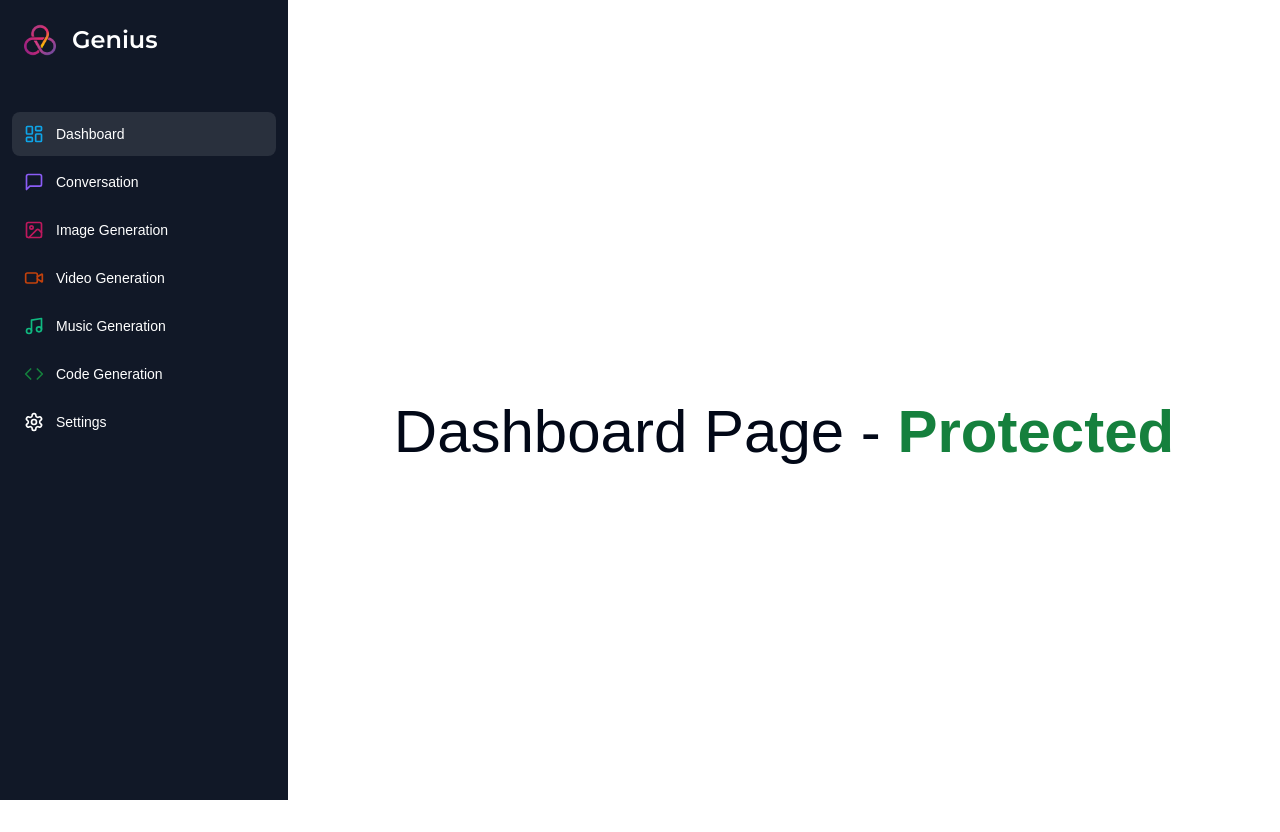
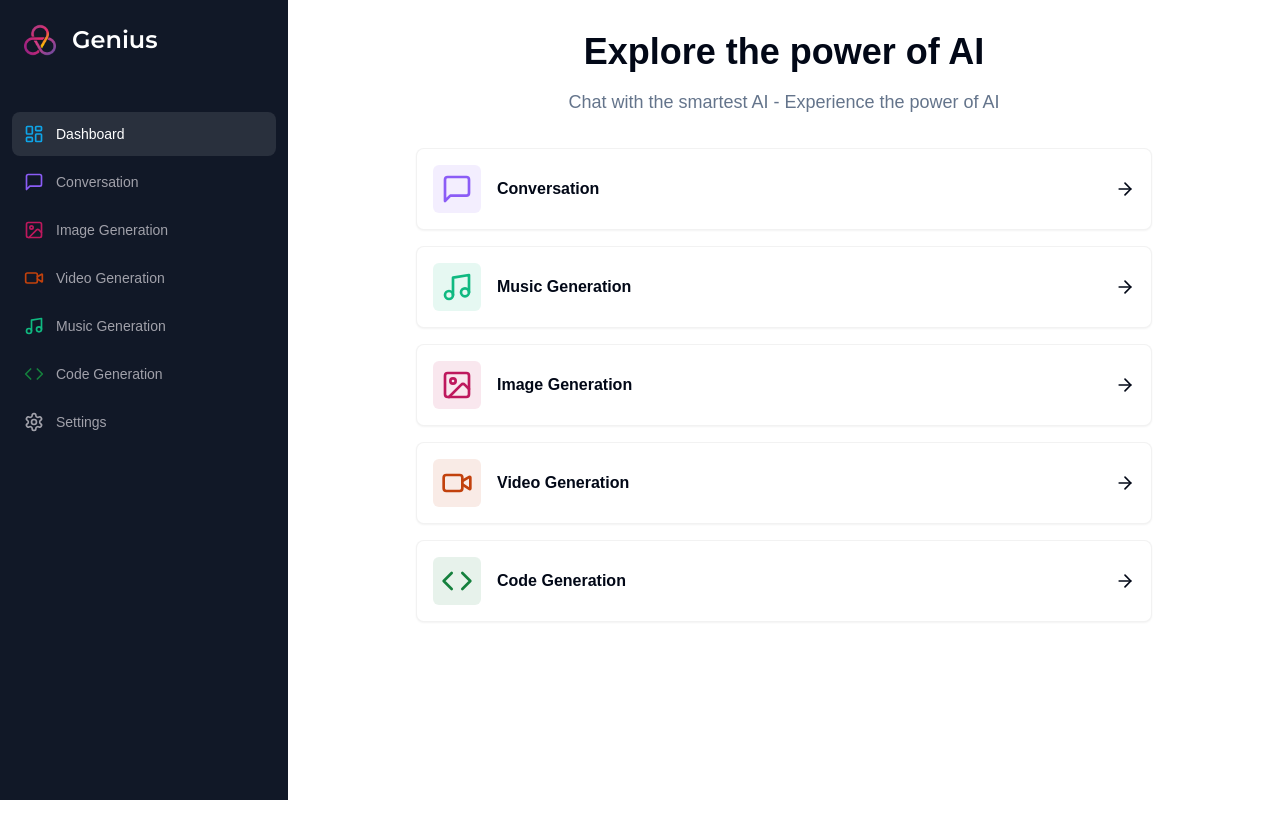
Before and after one commit to Jameschan215/ai-saas, a Next.js app: page /dashboard in a window 1280 px wide. After the commit the page ends 800 px from the top, so only its background shows below. Built offline with nearby package versions, Linux system fonts and the light colour scheme.

Commit message:
5th commit - dashboard

```diff
--- a/app/(dashborad)/(routes)/dashboard/page.tsx
+++ b/app/(dashborad)/(routes)/dashboard/page.tsx
@@ -1,10 +1,92 @@
+'use client';
+
+import {
+	ArrowRight,
+	Code,
+	ImageIcon,
+	MessageSquare,
+	Music,
+	VideoIcon,
+} from 'lucide-react';
+import { useRouter } from 'next/navigation';
+
+import { Card } from '@/components/ui/card';
+import { cn } from '@/lib/utils';
+
+const tools = [
+	{
+		label: 'Conversation',
+		icon: MessageSquare,
+		color: 'text-violet-500',
+		bgColor: 'bg-violet-500/10',
+		href: '/conversation',
+	},
+	{
+		label: 'Music Generation',
+		icon: Music,
+		color: 'text-emerald-500',
+		bgColor: 'bg-emerald-500/10',
+		href: '/music',
+	},
+	{
+		label: 'Image Generation',
+		icon: ImageIcon,
+		color: 'text-pink-700',
+		bgColor: 'bg-pink-700/10',
+		href: '/image',
+	},
+	{
+		label: 'Video Generation',
+		icon: VideoIcon,
+		color: 'text-orange-700',
+		bgColor: 'bg-orange-700/10',
+		href: '/video',
+	},
+	{
+		label: 'Code Generation',
+		icon: Code,
+		color: 'text-green-700',
+		bgColor: 'bg-green-700/10',
+		href: '/code',
+	},
+];
+
 export default function DashboardPage() {
+	const router = useRouter();
+
 	return (
-		<main className="flex flex-col items-center justify-center gap-10 h-full">
-			<p className="text-6xl">
-				Dashboard Page -{' '}
-				<span className="font-bold text-green-700">Protected</span>
-			</p>
+		<main className="">
+			<div className="mb-8 space-y-4">
+				<h2 className="text-2xl md:text-4xl font-bold text-center">
+					Explore the power of AI
+				</h2>
+				<p className="text-sm text-muted-foreground font-light text-center md:text-lg">
+					Chat with the smartest AI - Experience the power of AI
+				</p>
+			</div>
+
+			<div className="space-y-4 px-4 md:px-20 lg:px-32">
+				{tools.map((tool) => (
+					<Card
+						onClick={() => router.push(tool.href)}
+						key={tool.href}
+						className="flex items-center justify-between p-4 border-black/5 hover:shadow-md transition cursor-pointer">
+						{/* logo & label */}
+						<div className="flex items-center gap-x-4">
+							{/* logo */}
+							<div className={cn('p-2 w-fit rounded-md', tool.bgColor)}>
+								<tool.icon className={cn('w-8 h-8', tool.color)} />
+							</div>
+
+							{/* label */}
+							<div className="font-semibold">{tool.label}</div>
+						</div>
+
+						{/* arrow */}
+						<ArrowRight className="w-5 h-5" />
+					</Card>
+				))}
+			</div>
 		</main>
 	);
 }
--- a/components/mobile-sidebar.tsx
+++ b/components/mobile-sidebar.tsx
@@ -5,8 +5,17 @@
 import { Button } from '@/components/ui/button';
 import { Sheet, SheetContent, SheetTrigger } from '@/components/ui/sheet';
 import Sidebar from '@/components/sidebar';
+import { useEffect, useState } from 'react';
 
 export default function MobileSidebar() {
+	const [isMounted, setIsMounted] = useState(false);
+
+	useEffect(() => {
+		setIsMounted(true);
+	}, []);
+
+	if (!isMounted) return null;
+
 	return (
 		<Sheet>
 			<SheetTrigger>
--- a/components/sidebar.tsx
+++ b/components/sidebar.tsx
@@ -85,6 +85,7 @@
 								'text-sm group w-full p-3 flex justify-start font-medium cursor-pointer hover:text-white hover:bg-white/10 rounded-lg transition',
 								{
 									'text-white, bg-white/10': pathname === route.href,
+									'text-zinc-400': pathname !== route.href,
 								}
 							)}>
 							<Link href={route.href}>
--- /dev/null
+++ b/components/ui/card.tsx
@@ -0,0 +1,79 @@
+import * as React from "react"
+
+import { cn } from "@/lib/utils"
+
+const Card = React.forwardRef<
+  HTMLDivElement,
+  React.HTMLAttributes<HTMLDivElement>
+>(({ className, ...props }, ref) => (
+  <div
+    ref={ref}
+    className={cn(
+      "rounded-lg border bg-card text-card-foreground shadow-sm",
+      className
+    )}
+    {...props}
+  />
+))
+Card.displayName = "Card"
+
+const CardHeader = React.forwardRef<
+  HTMLDivElement,
+  React.HTMLAttributes<HTMLDivElement>
+>(({ className, ...props }, ref) => (
+  <div
+    ref={ref}
+    className={cn("flex flex-col space-y-1.5 p-6", className)}
+    {...props}
+  />
+))
+CardHeader.displayName = "CardHeader"
+
+const CardTitle = React.forwardRef<
+  HTMLParagraphElement,
+  React.HTMLAttributes<HTMLHeadingElement>
+>(({ className, ...props }, ref) => (
+  <h3
+    ref={ref}
+    className={cn(
+      "text-2xl font-semibold leading-none tracking-tight",
+      className
+    )}
+    {...props}
+  />
+))
+CardTitle.displayName = "CardTitle"
+
+const CardDescription = React.forwardRef<
+  HTMLParagraphElement,
+  React.HTMLAttributes<HTMLParagraphElement>
+>(({ className, ...props }, ref) => (
+  <p
+    ref={ref}
+    className={cn("text-sm text-muted-foreground", className)}
+    {...props}
+  />
+))
+CardDescription.displayName = "CardDescription"
+
+const CardContent = React.forwardRef<
+  HTMLDivElement,
+  React.HTMLAttributes<HTMLDivElement>
+>(({ className, ...props }, ref) => (
+  <div ref={ref} className={cn("p-6 pt-0", className)} {...props} />
+))
+CardContent.displayName = "CardContent"
+
+const CardFooter = React.forwardRef<
+  HTMLDivElement,
+  React.HTMLAttributes<HTMLDivElement>
+>(({ className, ...props }, ref) => (
+  <div
+    ref={ref}
+    className={cn("flex items-center p-6 pt-0", className)}
+    {...props}
+  />
+))
+CardFooter.displayName = "CardFooter"
+
+export { Card, CardHeader, CardFooter, CardTitle, CardDescription, CardContent }
```
